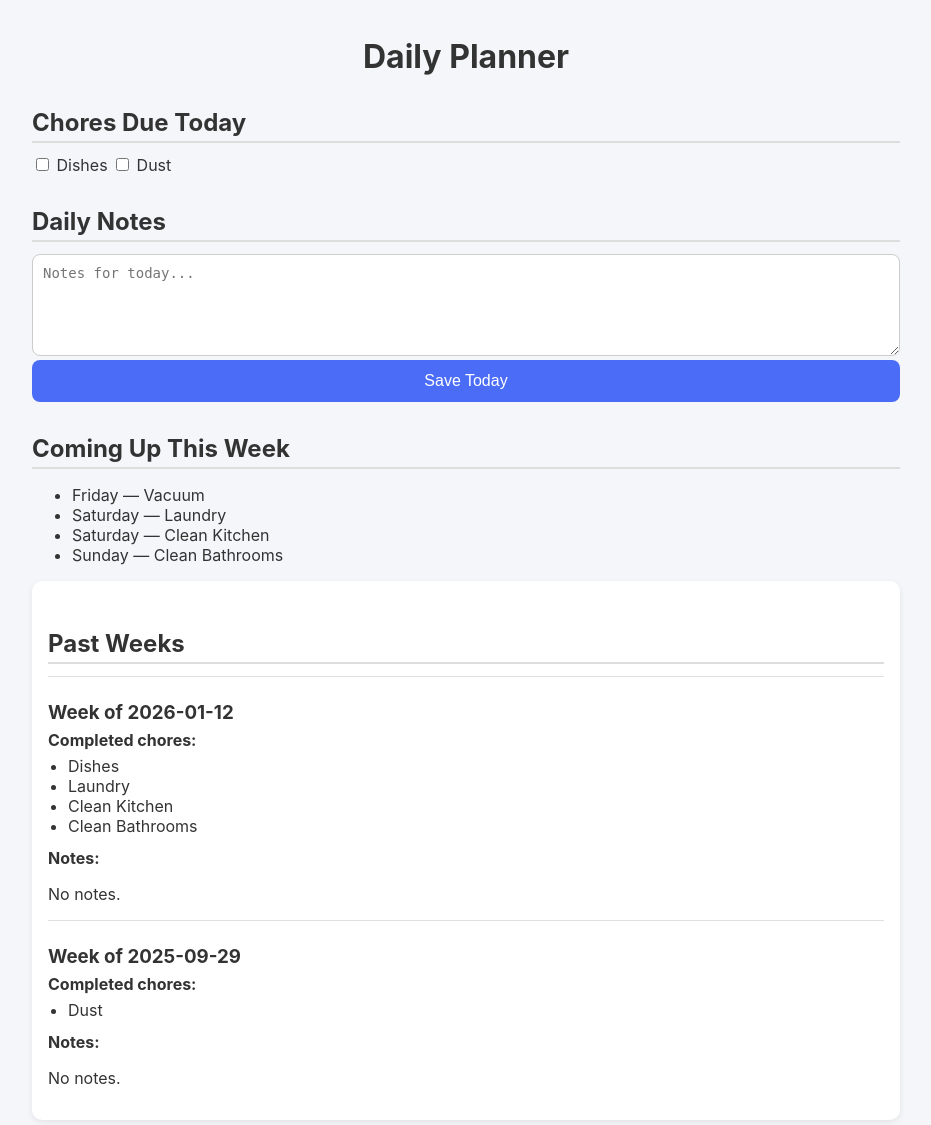
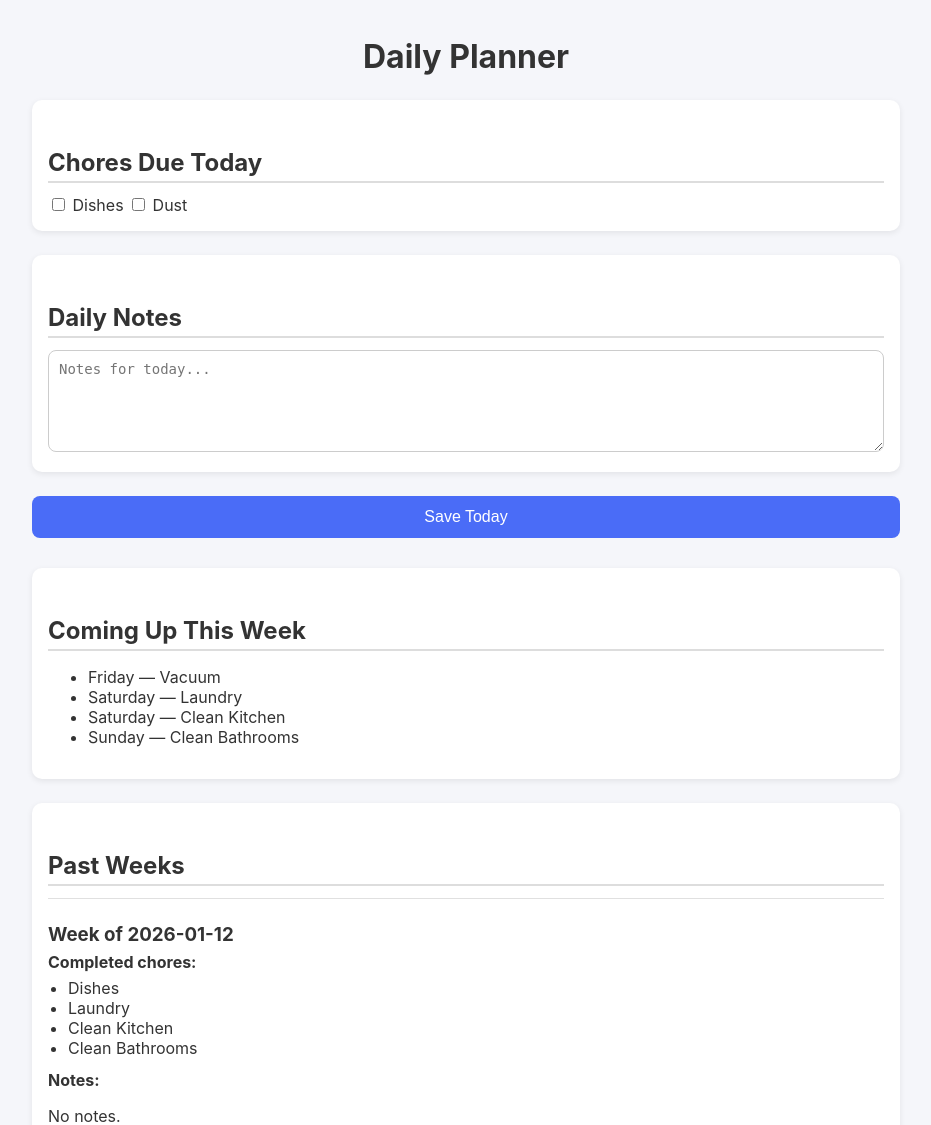
Before and after one commit to makhosk/chore-planner, a Flask app: page / in a window 1280 px wide. Shown: the top 1125 px of the page, without its empty margins (174-1105 px from the left). Run offline with Flask 3, Linux system fonts and the light colour scheme.

Commit message:
Restore card styling

```diff
--- a/static/style.css
+++ b/static/style.css
@@ -33,6 +33,15 @@ h2 {
 
 h3 {
   margin: 12px 0 6px;
+}
+
+/* ---------- Card styling ---------- */
+.card {
+  background: white;
+  border-radius: 10px;
+  padding: 16px;
+  margin-bottom: 24px;
+  box-shadow: 0 2px 6px rgba(0, 0, 0, 0.08);
 }
 
 /* ---------- Cards / sections ---------- */
```
